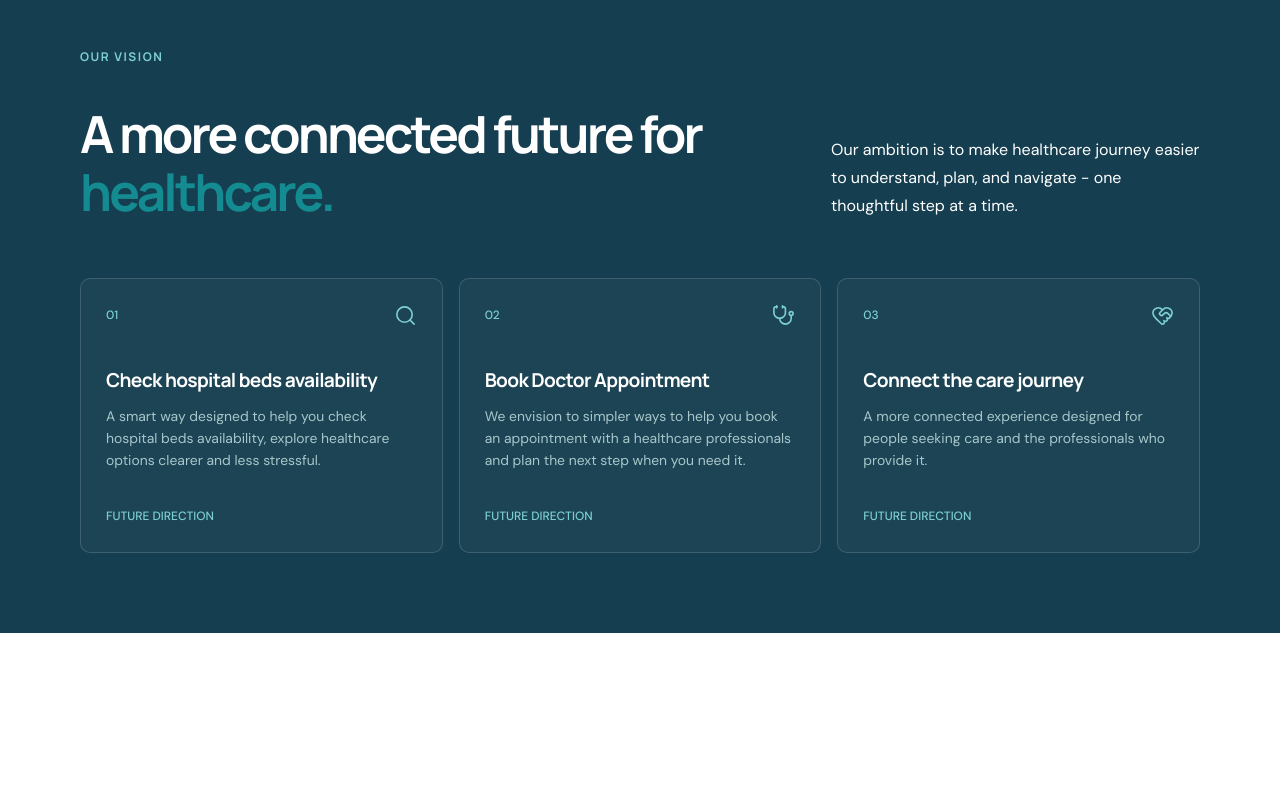
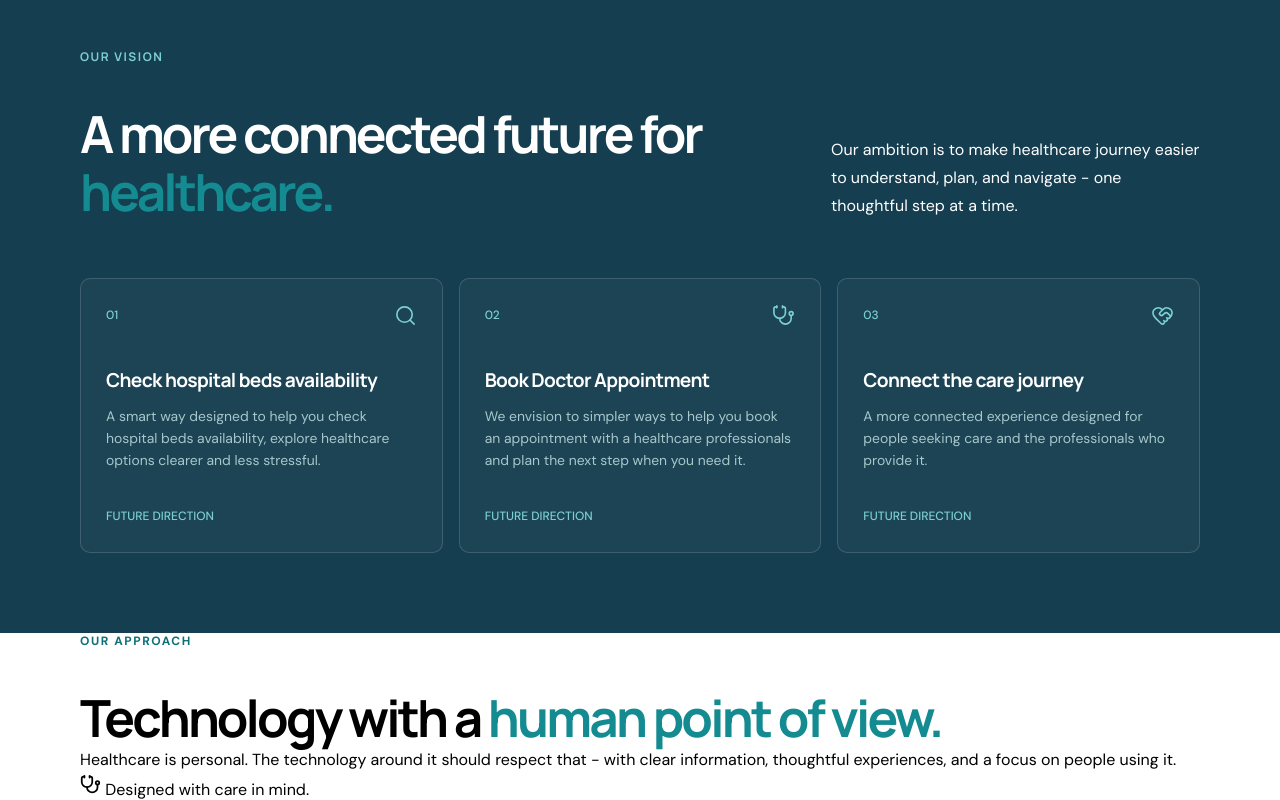
Before and after one commit to NDeenSanhaj96/medic-fi, a React (Vite) app: page / in a window 1280 px wide. Shown: the part 1946-2746 px from the top of the page. Before the commit the page ends 2579 px from the top, so only its background shows below. Built offline with nearby package versions, Linux system fonts and the light colour scheme.

Commit message:
feat: Add HTML structure of Approach Section

```diff
--- a/src/App.jsx
+++ b/src/App.jsx
@@ -148,7 +148,7 @@ function HeroSection() {
 
 function AboutSection() {
   return (
-    <section className="section about">
+    <section className="section about" aria-labelledby="about-title">
       <div className="about_grid-container container">
         <div className="section_label">ABOUT MEDIC-FI</div>
         <div className="about_main">
@@ -197,6 +197,29 @@ function VisionSection() {
   );
 }
 
+function ApproachSection() {
+  return (
+    <section className="section approach" aria-labelledby="approach-title">
+      <div className="container approach_grid-container">
+        <div className="approach_description-container">
+          <div className="section_label">OUR APPROACH</div>
+          <h2 className="approach_heading">
+            Technology with a <span>human point of view.</span>
+          </h2>
+          <p>
+            Healthcare is personal. The technology around it should respect that
+            - with clear information, thoughtful experiences, and a focus on
+            people using it.
+          </p>
+          <div className="approach_seal">
+            <Stethoscope size={21} /> <span>Designed with care in mind.</span>
+          </div>
+        </div>
+      </div>
+    </section>
+  );
+}
+
 function App() {
   return (
     <>
@@ -205,6 +228,7 @@ function App() {
         <HeroSection />
         <AboutSection />
         <VisionSection />
+        <ApproachSection />
       </main>
     </>
   );
```
